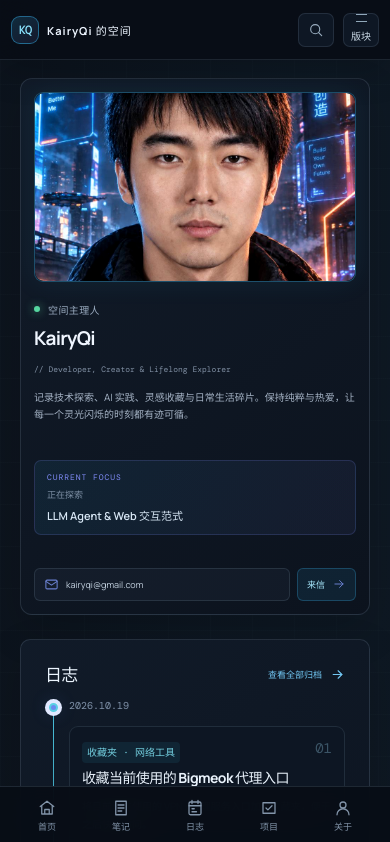
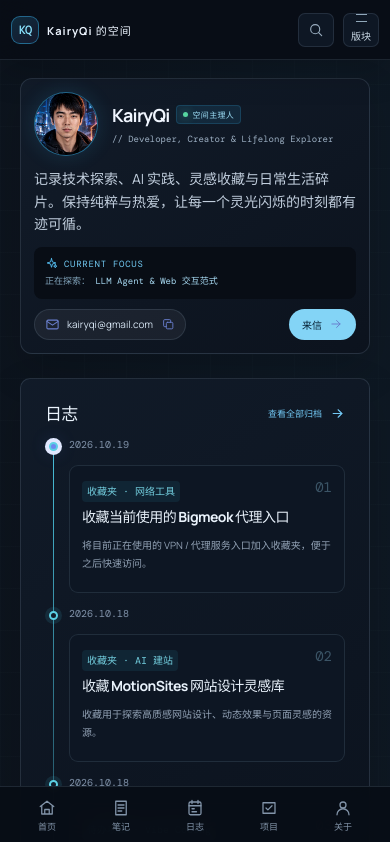
Before and after one commit to kairyqi/kairyqi-blog, a React (Vite) app: page / in a window 390 px wide. Shown: the top 842 px of the page. Built offline with nearby package versions, Linux system fonts and the light colour scheme.

Commit message:
Match mobile profile card to Stitch reference

```diff
--- a/src/main.jsx
+++ b/src/main.jsx
@@ -15,6 +15,7 @@ const Icon = ({ name, size = 18 }) => {
     journal: <><rect x="4" y="4" width="16" height="17" rx="2"/><path d="M8 2v4m8-4v4M4 9h16M8 13h3m-3 4h6"/></>,
     projects: <><path d="M4 5h16v14H4z"/><path d="m8 12 2.5 2.5L16 9"/></>,
     person: <><circle cx="12" cy="8" r="4"/><path d="M4 21a8 8 0 0 1 16 0"/></>,
+    copy: <><rect x="8" y="8" width="12" height="12" rx="2"/><path d="M16 8V5a2 2 0 0 0-2-2H5a2 2 0 0 0-2 2v9a2 2 0 0 0 2 2h3"/></>,
     code: <><path d="m8 8-4 4 4 4M16 8l4 4-4 4M14 4l-4 16"/></>,
     play: <><path d="m9 6 10 6-10 6z"/></>,
     mail: <><rect x="3" y="5" width="18" height="14" rx="2"/><path d="m3 7 9 6 9-6"/></>,
@@ -233,9 +234,10 @@ function App() {
     <section className="about-section section-pad" id="about"><div className="page-width">
       <div className="about-grid">
         <div className="portrait-card"><div className="portrait-avatar"><img src={profileAvatar} alt="KairyQi 的个人照片" /></div></div>
-        <div className="about-copy"><span className="mono-label"><i className="availability-dot"/> 空间主理人</span><h3>KairyQi</h3><span className="profile-title">// Developer, Creator &amp; Lifelong Explorer</span><p>记录技术探索、AI 实践、灵感收藏与日常生活碎片。保持纯粹与热爱，让每一个灵光闪烁的时刻都有迹可循。</p></div>
-        <div className="current-focus"><span>CURRENT FOCUS</span><small>正在探索</small><strong>LLM Agent &amp; Web 交互范式</strong></div>
-        <div className="contact-chips"><button type="button" onClick={copyEmail} aria-label="复制邮箱"><Icon name="mail" size={15}/><span>kairyqi@gmail.com</span><small>{emailCopied ? '已复制邮箱!' : '点击复制邮箱'}</small></button><a href="mailto:kairyqi@gmail.com">来信 <Icon name="arrow" size={14}/></a></div>
+        <div className="about-copy"><div className="profile-name-row"><h3>KairyQi</h3><span className="mono-label"><i className="availability-dot"/> 空间主理人</span></div><span className="profile-title">// Developer, Creator &amp; Lifelong Explorer</span></div>
+        <p className="about-description">记录技术探索、AI 实践、灵感收藏与日常生活碎片。保持纯粹与热爱，让每一个灵光闪烁的时刻都有迹可循。</p>
+        <div className="current-focus"><span><Icon name="spark" size={13}/> CURRENT FOCUS</span><strong><small>正在探索：</small> LLM Agent &amp; Web 交互范式</strong></div>
+        <div className="contact-chips"><button type="button" onClick={copyEmail} aria-label="复制邮箱"><Icon name="mail" size={15}/><span>kairyqi@gmail.com</span><small>{emailCopied ? '已复制!' : <Icon name="copy" size={13}/>}</small></button><a href="mailto:kairyqi@gmail.com">来信 <Icon name="arrow" size={14}/></a></div>
       </div>
     </div></section>
     <nav className="profile-index" aria-label="空间内容索引">
--- a/src/stitch-theme.css
+++ b/src/stitch-theme.css
@@ -473,10 +473,28 @@ html, body { background-color: var(--stitch-bg); }
 }
 @media (max-width: 720px) {
   .body-layout.page-width { display: grid; grid-template-columns: minmax(0, 1fr); }
-  .profile-column .about-grid { display: grid; grid-template-columns: minmax(0, 1fr); gap: 13px; }
-  .profile-column .portrait-card { grid-column: 1; grid-row: auto; width: 100%; max-height: 190px; aspect-ratio: 1.55; }
-  .profile-column .about-copy { grid-column: 1; grid-row: auto; }
-  .current-focus, .profile-column .contact-chips { grid-column: 1; }
+  .profile-column .about-grid { display: grid; grid-template-columns: 64px minmax(0, 1fr); align-items: center; gap: 10px 14px; }
+  .profile-column .portrait-card { grid-column: 1; grid-row: 1; width: 64px; height: 64px; max-height: none; aspect-ratio: 1; overflow: visible; border: 0; border-radius: 50%; background: transparent; box-shadow: none; }
+  .profile-column .portrait-card::after { content: ''; position: absolute; right: -1px; bottom: 1px; z-index: 2; width: 12px; height: 12px; border: 2px solid #111927; border-radius: 50%; background: #56d6a0; box-shadow: 0 0 10px rgba(86, 214, 160, .55); }
+  .profile-column .portrait-avatar { border: 1px solid rgba(56, 189, 248, .48); border-radius: 50%; box-shadow: 0 0 20px rgba(56, 189, 248, .15); }
+  .profile-column .portrait-avatar img { border-radius: 50%; object-position: center 30%; }
+  .profile-column .about-copy { grid-column: 2; grid-row: 1; display: grid; gap: 5px; min-width: 0; }
+  .profile-name-row { display: flex; align-items: center; flex-wrap: wrap; gap: 6px; }
+  .profile-column .about-copy h3 { margin: 0; font-size: 18px; }
+  .profile-column .about-copy .mono-label { display: inline-flex; align-items: center; gap: 5px; padding: 3px 6px; border: 1px solid rgba(56, 189, 248, .17); border-radius: 4px; background: rgba(56, 189, 248, .1); color: #9edff7; font: 8px var(--mono); white-space: nowrap; }
+  .profile-column .about-copy .availability-dot { width: 5px; height: 5px; }
+  .profile-column .about-copy .profile-title { max-width: 100%; color: #9cafc2; font: 9px/1.45 var(--mono); overflow-wrap: anywhere; }
+  .profile-column .about-description { grid-column: 1 / -1; margin: 2px 0 1px; color: #c1cedd; font-size: 14px; line-height: 1.62; }
+  .current-focus, .profile-column .contact-chips { grid-column: 1 / -1; }
+  .profile-column .current-focus { gap: 5px; margin: 0; padding: 10px 11px; border: 0; border-radius: 8px; background: #080d15; }
+  .profile-column .current-focus > span { display: inline-flex; align-items: center; gap: 6px; color: #71c9f2; font: 9px var(--mono); letter-spacing: .08em; }
+  .profile-column .current-focus > span svg { color: #54bdf0; }
+  .profile-column .current-focus > strong { color: #a9dbf4; font: 9px/1.5 var(--mono); }
+  .profile-column .current-focus > strong small { color: #83a6bd; font: inherit; }
+  .profile-column .contact-chips { grid-template-columns: minmax(0, 1fr) auto; align-items: center; gap: 8px; margin: 0; }
+  .profile-column .contact-chips button { width: max-content; max-width: 100%; flex-wrap: nowrap; justify-content: flex-start; padding: 7px 10px; border-radius: 99px; background: rgba(255, 255, 255, .055); color: #d6e4f2; font-size: 10px; }
+  .profile-column .contact-chips button small { display: inline-flex; margin-left: 2px; color: #9db2c5; }
+  .profile-column .contact-chips a { padding: 8px 13px; border: 0; border-radius: 99px; background: #83d4f6; color: #072033; font-size: 10px; font-weight: 700; }
   .main-column { display: grid; grid-template-columns: minmax(0, 1fr); }
   .main-column > section { width: 100%; min-width: 0; }
 }
```
